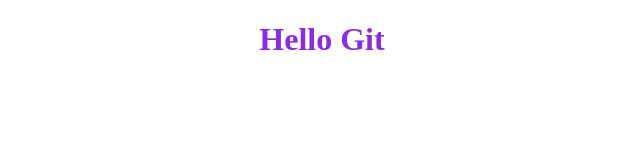
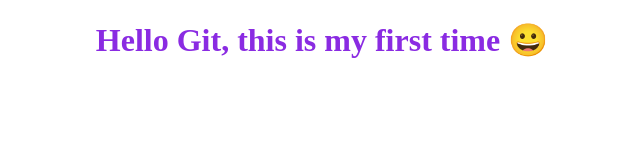
Before and after one commit to KendraLa/my-weather-app, a plain HTML site: page index.html in a window 1280 px wide. Shown: the whole page, without its empty margins (318-958 px from the left). Drawn offline with Linux system fonts and the light colour scheme.

Commit message:
Changed the copy of my website

```diff
--- a/index.html
+++ b/index.html
@@ -4,10 +4,10 @@
     <meta charset="UTF-8" />
     <meta name="viewport" content="width=device-width, initial-scale=1.0" />
     <link rel="stylesheet" href="style.css" />
-    <title>Document</title>
+    <title>GitHub Challenge 1</title>
   </head>
   <body>
-    <h1>Hello Git</h1>
+    <h1>Hello Git, this is my first time 😀</h1>
     <script src="script.js"></script>
   </body>
 </html>
```
